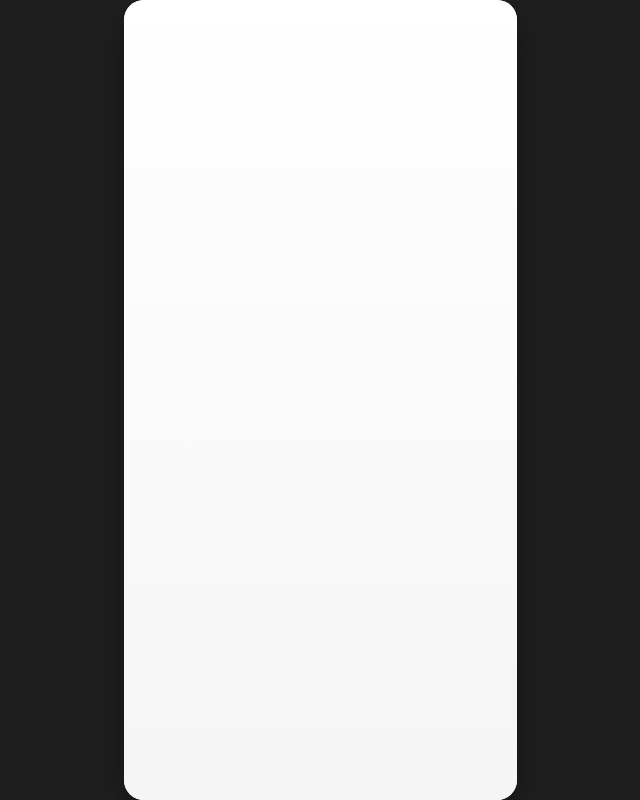
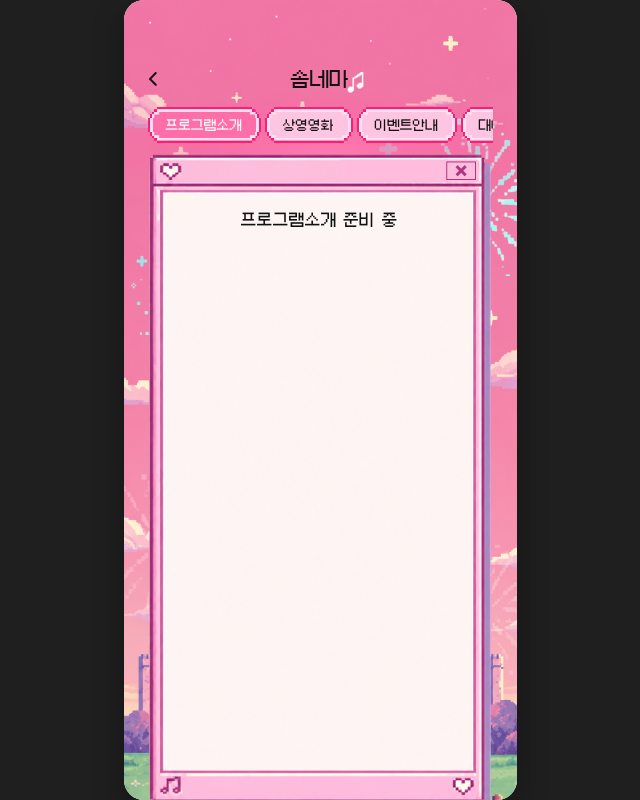
Before and after one commit to DW26ARETEUM/DW26ARETEUM_FE, a React (Vite) app: page /somnema in a window 1280 px wide. Before the commit this address had no page. Shown: the whole page, without its empty margins (320-960 px from the left). Built offline with nearby package versions, Linux system fonts and the light colour scheme.

Commit message:
feat: 솜네마 페이지 기본 레이아웃 및 탭 구현

```diff
--- a/src/App.jsx
+++ b/src/App.jsx
@@ -10,6 +10,7 @@ import FestivalBoothDetail from "./pages/FestivalBoothDetail.jsx";
 import BarDetail from "./pages/BarDetail.jsx";
 import GeneralBoothDetail from "./pages/GeneralBoothDetail.jsx";
 import BoothMap from "./pages/BoothMap.jsx";
+import Somnema from "./pages/Somnema.jsx";
 
 function App() {
   return (
@@ -42,6 +43,7 @@ function App() {
                 element={<GeneralBoothDetail />}
               />
               <Route path="/booth-map" element={<BoothMap />}></Route>
+              <Route path="/somnema" element={<Somnema />} />
             </Routes>
           </div>
         </div>
--- /dev/null
+++ b/src/components/somnema/SomnemaTabs.jsx
@@ -0,0 +1,58 @@
+import { useEffect, useRef } from "react";
+import defaultButton from "../../assets/images/defaultBtn.png";
+import selectedButton from "../../assets/images/selectedBtn.png";
+import { SOMNEMA_TABS } from "../../constants/somnema.js";
+
+export default function SomnemaTabs({ selectedTab, onChange }) {
+  const containerRef = useRef(null);
+  const selectedRef = useRef(null);
+
+  // 선택된 탭이 바뀌면, 그 탭이 가운데 오도록 옆으로 스크롤
+  useEffect(() => {
+    const container = containerRef.current;
+    const selected = selectedRef.current;
+    if (!container || !selected) return;
+
+    const left =
+      selected.offsetLeft - (container.clientWidth - selected.offsetWidth) / 2;
+
+    container.scrollTo({ left, behavior: "smooth" });
+  }, [selectedTab]);
+
+  return (
+    <div
+      ref={containerRef}
+      className="somnema-tabs"
+      role="tablist"
+      aria-label="솜네마 안내 메뉴"
+    >
+      {SOMNEMA_TABS.map(({ value, label, width }) => {
+        const isSelected = selectedTab === value;
+
+        return (
+          <button
+            key={value}
+            ref={isSelected ? selectedRef : null}
+            id={`somnema-tab-${value}`}
+            type="button"
+            role="tab"
+            aria-selected={isSelected}
+            aria-controls="somnema-panel"
+            className={`somnema-tabs__tab${
+              isSelected ? " somnema-tabs__tab--selected" : ""
+            }`}
+            style={{
+              "--tab-width": width,
+              borderImageSource: `url(${
+                isSelected ? selectedButton : defaultButton
+              })`,
+            }}
+            onClick={() => onChange(value)}
+          >
+            {label}
+          </button>
+        );
+      })}
+    </div>
+  );
+}
--- /dev/null
+++ b/src/constants/somnema.js
@@ -0,0 +1,12 @@
+// 솜네마 페이지 고정 데이터
+// 백엔드 없이 프론트에서 직접 관리하는 안내 정보입니다.
+
+// 탭 목록
+// width: 피그마 기준 버튼 너비(px)
+export const SOMNEMA_TABS = [
+  { value: "intro", label: "프로그램소개", width: 113 },
+  { value: "movie", label: "상영영화", width: 88 },
+  { value: "event", label: "이벤트안내", width: 100 },
+  { value: "rental", label: "대여부스안내", width: 113 },
+  { value: "notice", label: "유의사항", width: 88 },
+];
--- /dev/null
+++ b/src/pages/Somnema.jsx
@@ -0,0 +1,53 @@
+import { useState } from "react";
+import { useNavigate } from "react-router-dom";
+import "../styles/BoothDetailLayout.css";
+import "../styles/Somnema.css";
+import background from "../assets/images/background/home.png";
+import popup from "../assets/images/boothDetail.png";
+import backButton from "../assets/images/backbtn.svg";
+import SomnemaTabs from "../components/somnema/SomnemaTabs.jsx";
+import { SOMNEMA_TABS } from "../constants/somnema.js";
+
+export default function Somnema() {
+  const navigate = useNavigate();
+  const [selectedTab, setSelectedTab] = useState("intro");
+
+  const selectedLabel = SOMNEMA_TABS.find(
+    ({ value }) => value === selectedTab,
+  )?.label;
+
+  return (
+    <main
+      className="booth-detail somnema-page"
+      style={{ backgroundImage: `url(${background})` }}
+    >
+      <div className="booth-detail__inner">
+        <header className="booth-detail__header">
+          <button
+            type="button"
+            className="booth-detail__nav booth-detail__nav--back"
+            onClick={() => navigate(-1)}
+            aria-label="뒤로가기"
+          >
+            <img src={backButton} alt="" />
+          </button>
+
+          <h1 className="booth-detail__title">솜네마</h1>
+        </header>
+
+        <SomnemaTabs selectedTab={selectedTab} onChange={setSelectedTab} />
+
+        <section
+          id="somnema-panel"
+          className="somnema-page__popup"
+          style={{ backgroundImage: `url(${popup})` }}
+          role="tabpanel"
+          aria-labelledby={`somnema-tab-${selectedTab}`}
+        >
+          {/* 탭별 내용은 다음 단계에서 채울 예정 */}
+          <p>{selectedLabel} 준비 중</p>
+        </section>
+      </div>
+    </main>
+  );
+}
--- /dev/null
+++ b/src/styles/Somnema.css
@@ -0,0 +1,64 @@
+/* ===== 탭 ===== */
+
+/* 탭 줄 (피그마 기준 345 x 46, 옆으로 스크롤) */
+.somnema-tabs {
+  position: relative;
+  display: flex;
+  gap: calc(var(--u) * 4);
+  width: calc(var(--u) * 345);
+  height: calc(var(--u) * 46);
+  margin-left: calc(var(--u) * 24);
+  padding-top: calc(var(--u) * 5);
+  overflow-x: auto;
+  scrollbar-width: none; /* 스크롤바 숨기기 (파이어폭스) */
+}
+
+/* 스크롤바 숨기기 (크롬, 사파리) */
+.somnema-tabs::-webkit-scrollbar {
+  display: none;
+}
+
+/* 탭 버튼 1개 */
+.somnema-tabs__tab {
+  flex: none;
+  width: calc(var(--u) * var(--tab-width));
+  height: calc(var(--u) * 36);
+  padding: 0;
+
+  /* 9분할: 양쪽 둥근 모서리는 유지하고 가운데만 늘리기 */
+  border-style: solid;
+  border-width: 0 calc(var(--u) * 10);
+  border-image-slice: 0 40 fill;
+  border-image-repeat: stretch;
+
+  background: none;
+  image-rendering: pixelated;
+  color: var(--booth-text);
+  font-family: inherit;
+  font-size: calc(var(--u) * 13);
+  line-height: 1;
+  letter-spacing: -0.02em;
+  white-space: nowrap;
+  cursor: pointer;
+}
+
+/* 선택된 탭은 흰 글씨 */
+.somnema-tabs__tab--selected {
+  color: #fff;
+}
+
+/* ===== 카드 ===== */
+
+/* 분홍 창문 카드 (피그마 기준 342 x 654) */
+.somnema-page__popup {
+  display: flex;
+  flex-direction: column;
+  align-items: center;
+  width: calc(var(--u) * 342);
+  height: calc(var(--u) * 654);
+  margin: calc(var(--u) * 6) 0 0 calc(var(--u) * 25);
+  padding-top: calc(var(--u) * 56);
+  background-position: center;
+  background-size: 100% 100%;
+  background-repeat: no-repeat;
+}
```
